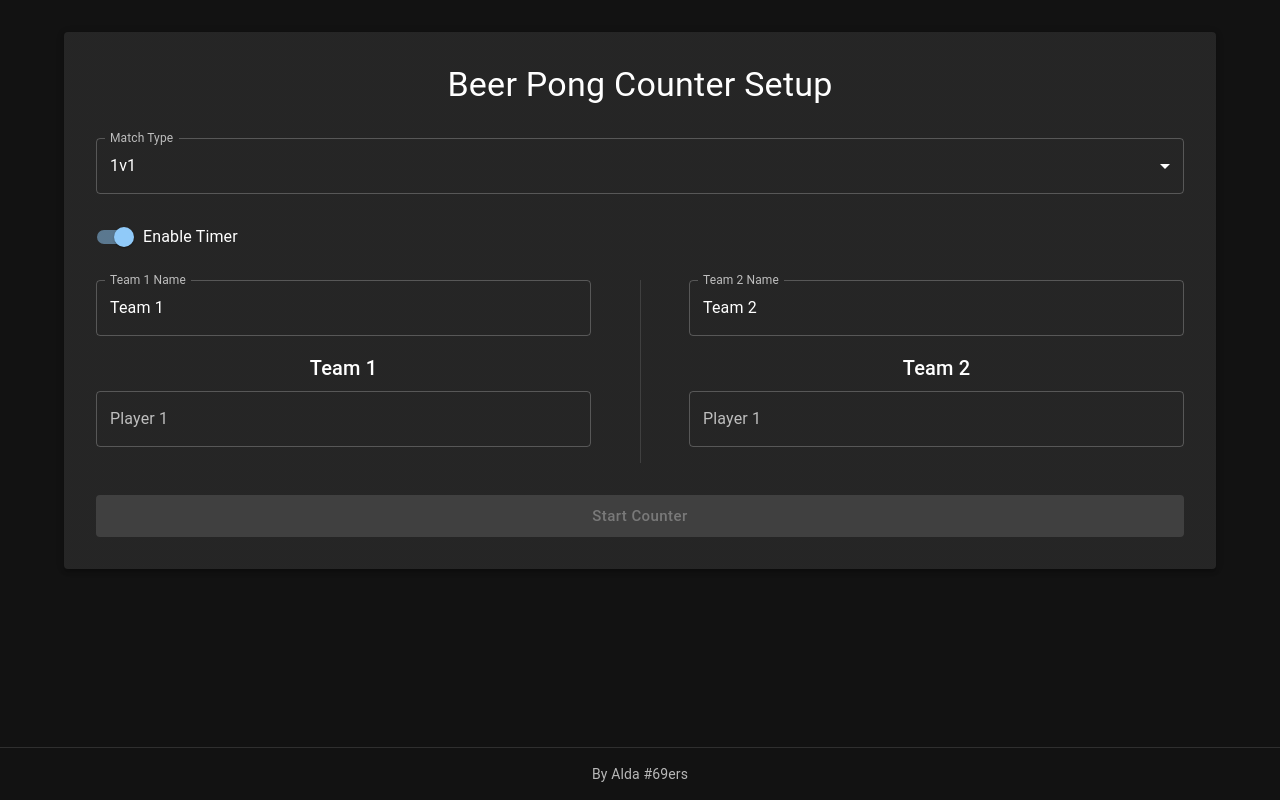
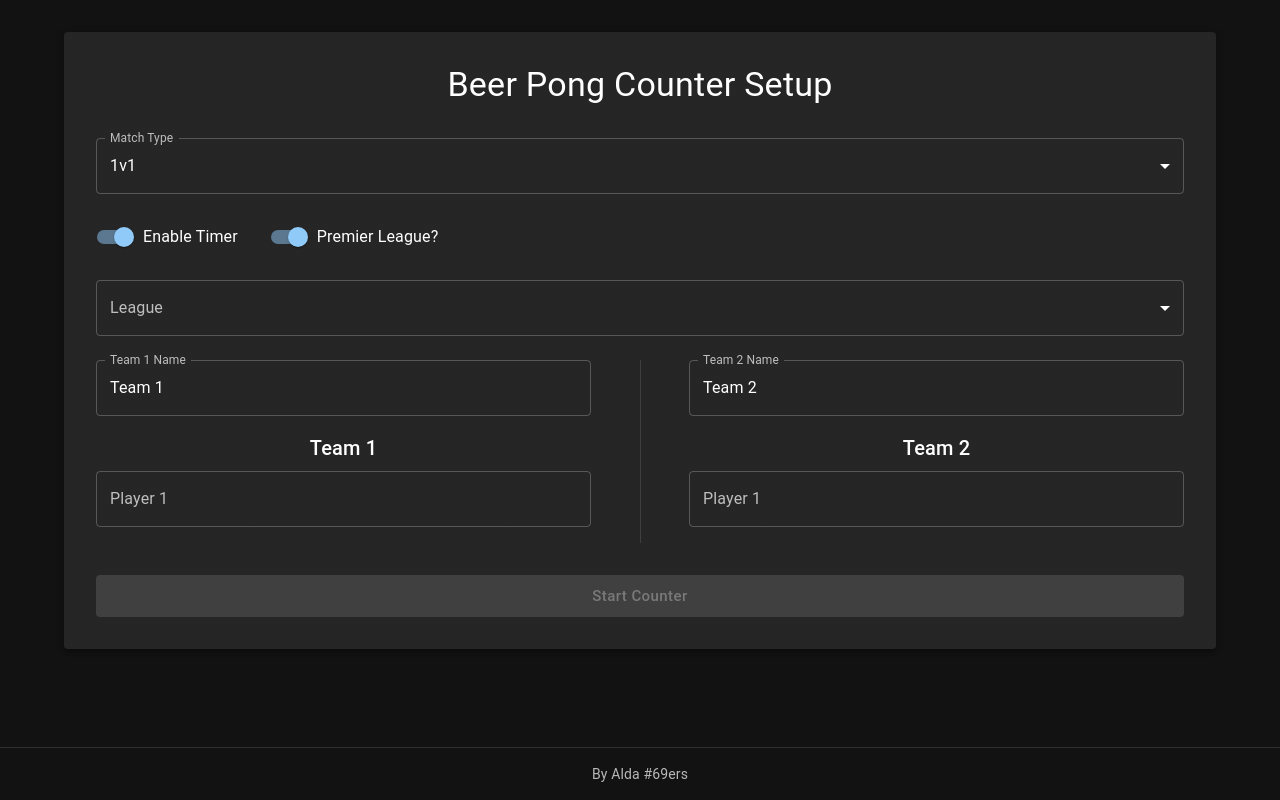
Before and after one commit to AlesBam/Beerpong, a React (Create React App) app: page / in a window 1280 px wide. Built offline with nearby package versions, Linux system fonts and the light colour scheme.

Commit message:
update for diff. sheets

```diff
--- a/src/App.tsx
+++ b/src/App.tsx
@@ -2,7 +2,7 @@ import React, { useState, useEffect } from 'react';
 import { Container, CssBaseline, ThemeProvider, createTheme, Box, Typography } from '@mui/material';
 import MatchSetup from './components/MatchSetup';
 import MatchPlay from './components/MatchPlay';
-import { Match, MatchType } from './types';
+import { Match, MatchType, LeagueType } from './types';
 import { Analytics } from "@vercel/analytics/react"
 
 const theme = createTheme({
@@ -33,7 +33,7 @@ function App() {
     }
   }, [currentMatch]);
 
-  const handleMatchSetup = (type: MatchType, team1Names: string[], team2Names: string[], team1Name: string, team2Name: string, useTimer: boolean) => {
+  const handleMatchSetup = (type: MatchType, team1Names: string[], team2Names: string[], team1Name: string, team2Name: string, useTimer: boolean, premierLeague: boolean, selectedLeague?: LeagueType) => {
     const newMatch: Match = {
       id: Date.now().toString(),
       type,
@@ -45,7 +45,9 @@ function App() {
       history: [],
       team1Name,
       team2Name,
-      useTimer // Use the value from MatchSetup
+      useTimer,
+      premierLeague,
+      selectedLeague
     };
     setCurrentMatch(newMatch);
   };
--- a/src/components/MatchPlay.tsx
+++ b/src/components/MatchPlay.tsx
@@ -101,13 +101,18 @@ const MatchPlay: React.FC<MatchPlayProps> = ({ match, onBack, onShot, onUndo, on
   const GOOGLE_SHEET_WEBHOOK_URL = 'https://beerpong-api.vercel.app/api/beerpong';
 
   // Odeslání výsledků do Google Sheets
-  const sendResultsToSheet = async (results: {team: string, player: string, hits: number, misses: number}[]) => {
-    console.log('Odesílám data do Google Sheets:', results);
+  const sendResultsToSheet = async (results: {team: string, player: string, hits: number, misses: number}[], league?: string) => {
+    console.log('Odesílám data do Google Sheets:', results, 'League:', league);
     try {
+      const payload = {
+        results,
+        league // Add league information to the payload
+      };
+
       const response = await fetch(GOOGLE_SHEET_WEBHOOK_URL, {
         method: 'POST',
         mode: 'cors', // Explicitly set CORS mode
-        body: JSON.stringify(results),
+        body: JSON.stringify(payload),
         headers: {
           'Content-Type': 'application/json',
           'Accept': 'application/json'
@@ -160,7 +165,18 @@ const MatchPlay: React.FC<MatchPlayProps> = ({ match, onBack, onShot, onUndo, on
       }))
     ];
     console.log('Připravená data pro Google Sheets:', results);
-    sendResultsToSheet(results);
+
+    // Determine which league to send to based on Premier League settings
+    let leagueToSend: string | undefined;
+    if (match.premierLeague && match.selectedLeague) {
+      if (match.selectedLeague === '1. League') {
+        leagueToSend = 'PL';
+      } else if (match.selectedLeague === '2. League') {
+        leagueToSend = '2.League';
+      }
+    }
+
+    sendResultsToSheet(results, leagueToSend);
     setFinishDialogOpen(false);
     onBack();
   };
--- a/src/components/MatchSetup.tsx
+++ b/src/components/MatchSetup.tsx
@@ -14,10 +14,10 @@ import {
   Switch,
   FormControlLabel,
 } from '@mui/material';
-import { MatchType } from '../types';
+import { MatchType, LeagueType } from '../types';
 
 interface MatchSetupProps {
-  onMatchSetup: (type: MatchType, team1Names: string[], team2Names: string[], team1Name: string, team2Name: string, useTimer: boolean) => void;
+  onMatchSetup: (type: MatchType, team1Names: string[], team2Names: string[], team1Name: string, team2Name: string, useTimer: boolean, premierLeague: boolean, selectedLeague?: LeagueType) => void;
 }
 
 const MatchSetup: React.FC<MatchSetupProps> = ({ onMatchSetup }) => {
@@ -27,6 +27,8 @@ const MatchSetup: React.FC<MatchSetupProps> = ({ onMatchSetup }) => {
   const [team1Name, setTeam1Name] = useState<string>('Team 1');
   const [team2Name, setTeam2Name] = useState<string>('Team 2');
   const [useTimer, setUseTimer] = useState<boolean>(true);
+  const [premierLeague, setPremierLeague] = useState<boolean>(true);
+  const [selectedLeague, setSelectedLeague] = useState<LeagueType | ''>('');
 
   const handleMatchTypeChange = (event: SelectChangeEvent<MatchType>) => {
     const newType = event.target.value as MatchType;
@@ -52,8 +54,18 @@ const MatchSetup: React.FC<MatchSetupProps> = ({ onMatchSetup }) => {
 
   const handleStartMatch = () => {
     if (team1Names.every(name => name.trim() !== '') && team2Names.every(name => name.trim() !== '')) {
-      onMatchSetup(matchType, team1Names, team2Names, team1Name, team2Name, useTimer);
+      // Check if Premier League is enabled but no league is selected
+      if (premierLeague && !selectedLeague) {
+        return; // Don't start if Premier League is on but no league selected
       }
+      onMatchSetup(matchType, team1Names, team2Names, team1Name, team2Name, useTimer, premierLeague, selectedLeague || undefined);
+    }
+  };
+
+  const isStartDisabled = () => {
+    const hasAllPlayerNames = team1Names.every(name => name.trim() !== '') && team2Names.every(name => name.trim() !== '');
+    const hasValidLeagueSelection = !premierLeague || (premierLeague && selectedLeague);
+    return !hasAllPlayerNames || !hasValidLeagueSelection;
   };
 
   const renderTeamInputs = (teamNumber: number, names: string[], onChange: (index: number, value: string) => void, teamName: string, onTeamNameChange: (value: string) => void) => (
@@ -101,6 +113,7 @@ const MatchSetup: React.FC<MatchSetupProps> = ({ onMatchSetup }) => {
           </Select>
         </FormControl>
 
+        <Box sx={{ display: 'flex', gap: 2, mb: 3, flexDirection: { xs: 'column', sm: 'row' } }}>
           <FormControlLabel
             control={
               <Switch
@@ -110,8 +123,39 @@ const MatchSetup: React.FC<MatchSetupProps> = ({ onMatchSetup }) => {
               />
             }
             label="Enable Timer"
-          sx={{ mb: 3 }}
           />
+
+          <FormControlLabel
+            control={
+              <Switch
+                checked={premierLeague}
+                onChange={(e) => {
+                  setPremierLeague(e.target.checked);
+                  if (!e.target.checked) {
+                    setSelectedLeague(''); // Clear selection when Premier League is turned off
+                  }
+                }}
+                color="primary"
+              />
+            }
+            label="Premier League?"
+          />
+        </Box>
+
+        {premierLeague && (
+          <FormControl fullWidth sx={{ mb: 3 }}>
+            <InputLabel>League</InputLabel>
+            <Select
+              value={selectedLeague}
+              label="League"
+              onChange={(e) => setSelectedLeague(e.target.value as LeagueType)}
+            >
+              <MenuItem value="">Select</MenuItem>
+              <MenuItem value="1. League">1. League</MenuItem>
+              <MenuItem value="2. League">2. League</MenuItem>
+            </Select>
+          </FormControl>
+        )}
 
         <Box sx={{ display: 'flex', flexDirection: { xs: 'column', md: 'row' }, gap: 3 }}>
           <Box sx={{ flex: 1 }}>
@@ -146,7 +190,7 @@ const MatchSetup: React.FC<MatchSetupProps> = ({ onMatchSetup }) => {
           fullWidth
           size="large"
           onClick={handleStartMatch}
-          disabled={team1Names.some(name => name.trim() === '') || team2Names.some(name => name.trim() === '')}
+          disabled={isStartDisabled()}
           sx={{ mt: 4 }}
         >
           Start Counter
--- a/src/types.ts
+++ b/src/types.ts
@@ -1,4 +1,6 @@
 export type MatchType = '1v1' | '2v2' | '3v3';
+
+export type LeagueType = '1. League' | '2. League';
 
 export interface Player {
   name: string;
@@ -18,4 +20,6 @@ export interface Match {
   team1Name: string;
   team2Name: string;
   useTimer: boolean;
+  premierLeague: boolean;
+  selectedLeague?: LeagueType;
 }
```
Lines whose indentation alone changed are shown as unchanged.
